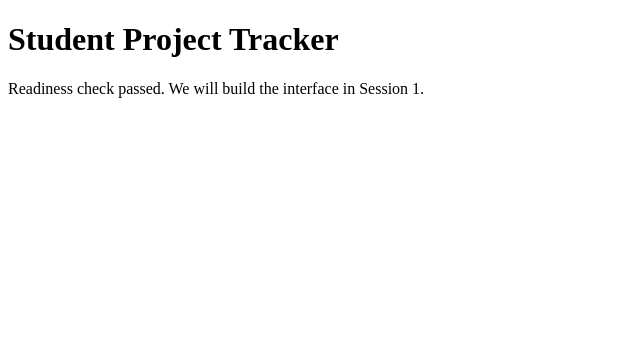
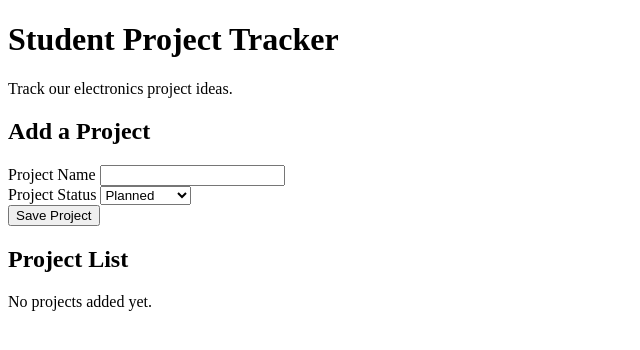
Before and after one commit to JeevanandhanA/-student-project-tracker, a website: page public/index.html in a window 1280 px wide. Shown: the whole page, without its empty margins (0-640 px from the left). Drawn offline with Linux system fonts and the light colour scheme.

Commit message:
Describe tracker and inspect HTML

```diff
--- a/public/index.html
+++ b/public/index.html
@@ -1,5 +1,63 @@
 <!doctype html>
 <html lang="en">
-<head><meta charset="UTF-8"><meta name="viewport" content="width=device-width, initial-scale=1"><title>Workshop readiness</title></head>
-<body><main><h1>Student Project Tracker</h1><p>Readiness check passed. We will build the interface in Session 1.</p></main></body>
+<head>
+  <meta charset="UTF-8">
+  <meta name="viewport" content="width=device-width, initial-scale=1">
+  <title>Student Project Tracker</title>
+
+  <link rel="stylesheet" href="style.css">
+  <script src="script.js" defer></script>
+</head>
+<body>
+  <main>
+    <header>
+      <h1>Student Project Tracker</h1>
+      <p>Track our electronics project ideas.</p>
+    </header>
+
+    <section aria-labelledby="form-title">
+      <h2 id="form-title">Add a Project</h2>
+
+      <form id="project-form">
+        <div>
+          <label for="name">Project Name</label>
+          <input
+            type="text"
+            id="name"
+            name="name"
+            required
+            maxlength="80"
+          >
+        </div>
+
+        <div>
+          <label for="status">Project Status</label>
+          <select id="status" name="status">
+            <option value="Planned">Planned</option>
+            <option value="In Progress">In Progress</option>
+            <option value="Completed">Completed</option>
+          </select>
+        </div>
+
+        <button id="save-button" type="submit">
+          Save Project
+        </button>
+
+        <button id="cancel-button" type="button" hidden>
+          Cancel
+        </button>
+      </form>
+
+      <p id="message" role="status" aria-live="polite"></p>
+    </section>
+
+    <section aria-labelledby="list-title">
+      <h2 id="list-title">Project List</h2>
+
+      <p id="empty-state">No projects added yet.</p>
+
+      <ul id="project-list"></ul>
+    </section>
+  </main>
+</body>
 </html>
```
